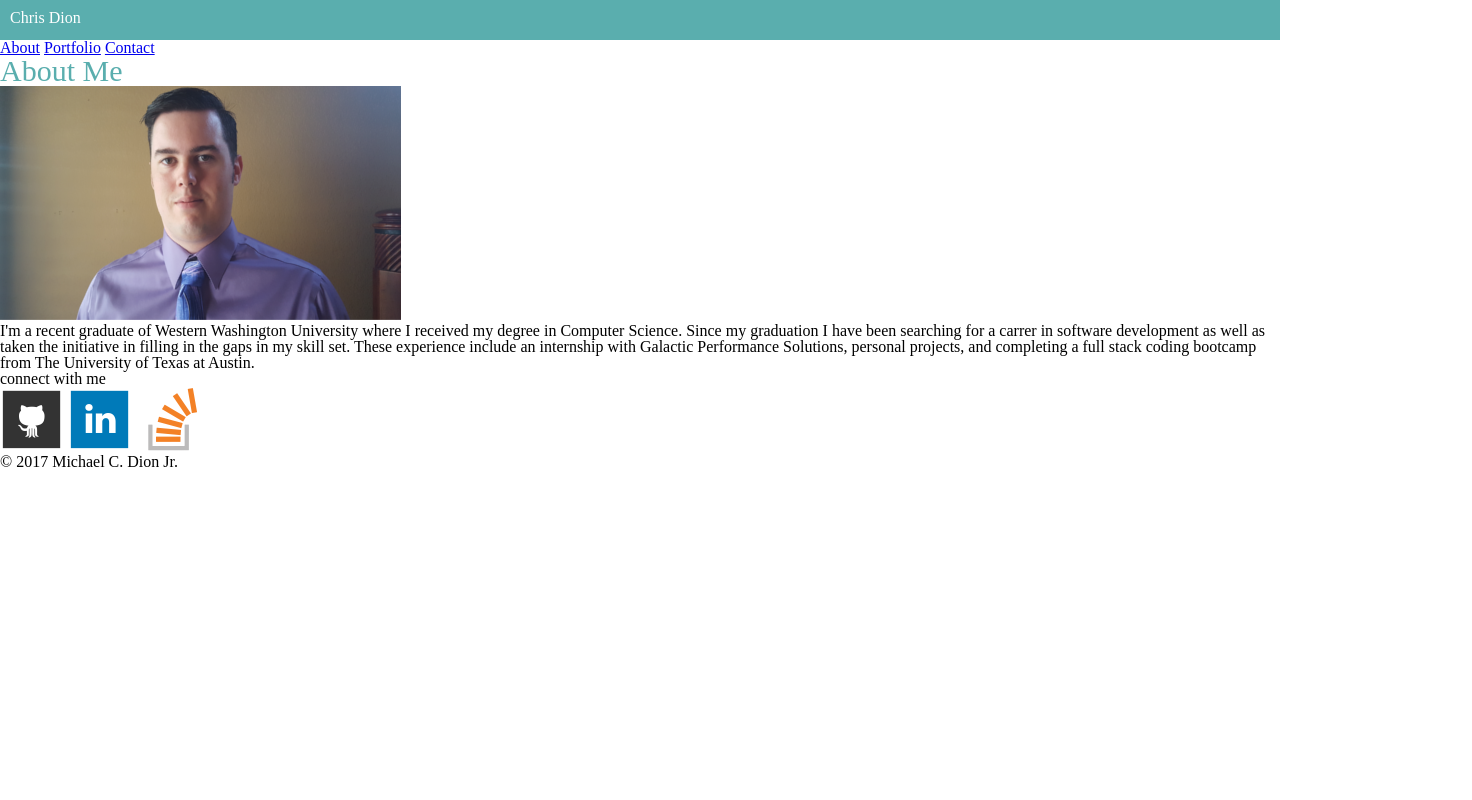
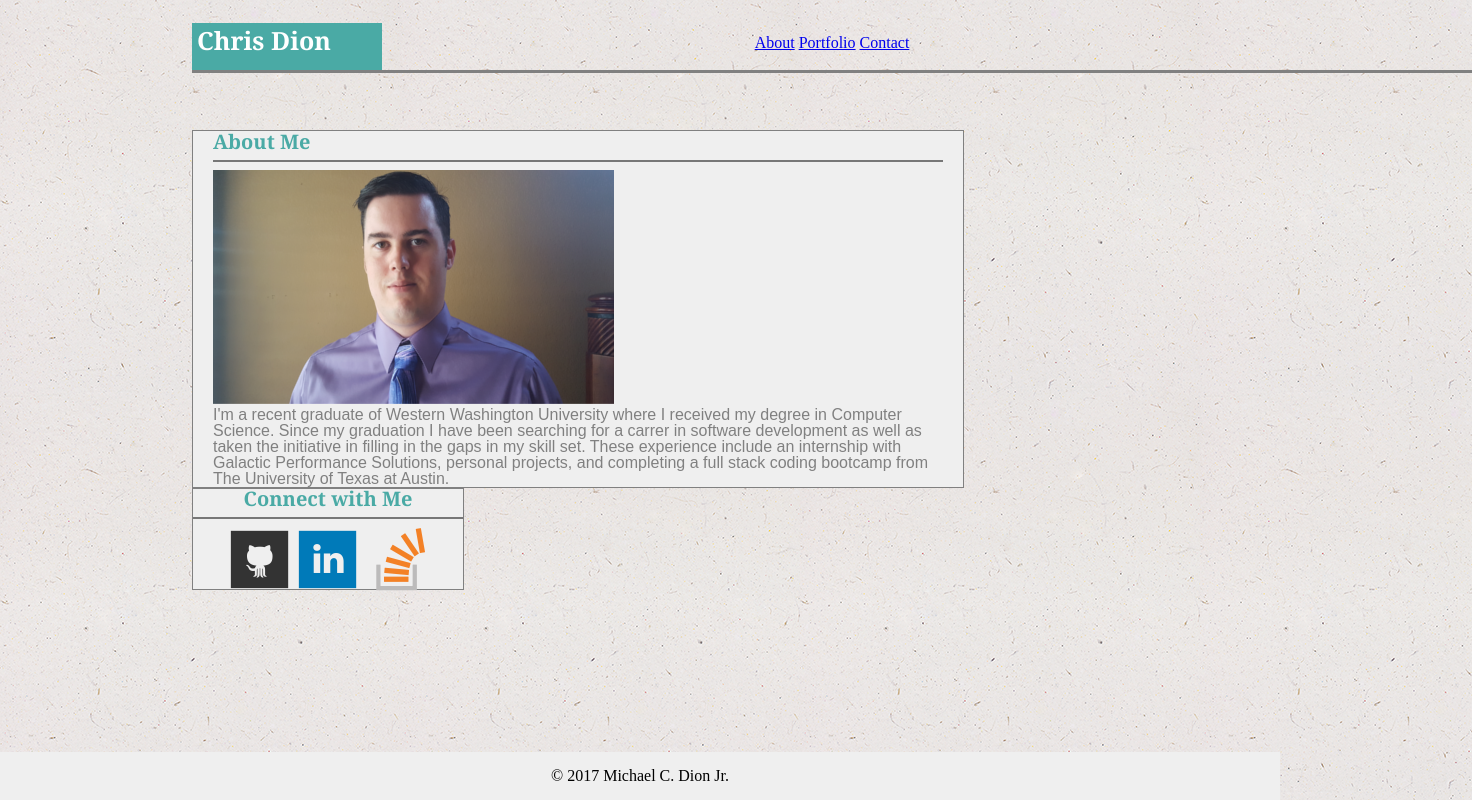
Before and after one commit to chris-dion/chris-dion.github.io, a plain HTML site: page index.html in a window 1280 px wide. Shown: the whole page, 1472 px wide, since content can reach past the window. Drawn offline with Linux system fonts and the light colour scheme.

Commit message:
need to fix connect and porfolio images

```diff
--- a/css/style.css
+++ b/css/style.css
@@ -1,17 +1,104 @@
-#name_box {
-	position: fixed
-	width:10px;
-	height:20px;
-	padding: 10px;
-	background-color: #5aaeae;
+#wrapper{
+	position: relative;
+	left: 15%;
+	margin-top: 50px;
+}
+
+.clearfix:after {
+  content: "";
+  display: table;
+  clear: both;
+}
+
+h1{
+	position: relative;
+	top: -27px;
+	background-color: #4aaaa5;
 	color: white;
+	font-family: 'Georgia', Times, Times New Roman, serif;
+	width: 180px;
+	height: 40px;
+	padding: 5px;
+	font-weight: bold;
+	font-size: 25px;
 }
 
 #main_links{
-	color: transparent;
+	height: 35px;
+	width: 100%;
+	padding-top: 35px;
+	text-align: right;
+	padding-right: 44px;
+	border-bottom: solid gray 3px;
+	position: fixed;
+	top: 0px;
+	text-align: center;
+	text-decoration: none;
 }
 
-#about_me{
-	color: #5aaeae;
-	font-size: 30px;
+#bio{
+	background-color: #efefef;
+	color: gray;
+	font-family: 'Arial', 'Helvetica Neue', Helvetica, sans-serif;
+	width: 730px;
+	padding-top: 1px;
+	padding-right: 20px;
+	padding-left: 20px;
+	margin-top: 30px;
+	margin-right: 40px;
+	border-top: solid gray 1px;
+	border-right: solid gray 1px;
+	border-bottom: solid gray 1px;
+	border-left: solid gray 1px;
 }
+
+h2{
+	font-family: 'Georgia', Times, Times New Roman, serif;
+	text-align: left;
+	color: #4aaaa5;
+	font-weight: bold;
+	font-size: 20px;
+}
+
+h4 {
+	font-family: 'Georgia', Times, Times New Roman, serif;
+	color: #4aaaa5;
+	font-weight: bold;
+	font-size: 20px;
+}
+
+body {
+	width: 100%;
+	background-image: url("../images/natural.png");
+	background-repeat: repeat;
+}
+
+hr{
+    border: none;
+    height: 2px;
+    /* Set the hr color */
+    background-color: #777777; /* Modern Browsers */
+}
+
+#connect{
+	background-color: #efefef;
+	color: #4aaaa5;
+	font-family: 'Arial', 'Helvetica Neue', Helvetica, sans-serif;
+	width: 270px;
+	height: 100PX;
+	text-align: center;
+	border-top: solid gray 1px;
+	border-right: solid gray 1px;
+	border-bottom: solid gray 1px;
+	border-left: solid gray 1px;
+}
+
+footer {
+  position: absolute;
+  right: 0;
+  bottom: 0;
+  left: 0;
+  padding: 1rem;
+  background-color: #efefef;
+  text-align: center;
+}
--- a/index.html
+++ b/index.html
@@ -5,45 +5,46 @@
 	<title>Michael C. Dion Jr.</title>
 	<link rel="stylesheet" type="text/css" href="css/reset.css">
 	<link rel="stylesheet" type="text/css" href="css/style.css">
+
 </head>
 
 <body>
-	<div>
-		<section id="name_box">
-			<h1>Chris Dion</h1>
-		</section>
+	<div id="wrapper">
+		<h1 id="name_box">Chris Dion</h1>
 
-		<section id="main_links">
+		<nav id="main_links">
 			<a href="index.html">About</a>
 			<a href="portfolio.html">Portfolio</a>
 			<a href="contact.html">Contact</a>
+		</nav>
+
+				<!--insert selfie-->
+		<section id="bio">
+			<h2>About Me</h2><hr>
+			<div class="clearfix">
+				<section style="float: left;">
+					<img src="images/portrait.png">
+				</section>
+
+				<section style="float: right;">
+					<p>I'm a recent graduate of Western Washington University where I received my degree in Computer Science. Since my graduation I have been searching for a carrer in software development as well as taken the initiative in filling in the gaps in my skill set. These experience include an internship with Galactic Performance Solutions, personal projects, and completing a full stack coding bootcamp from The University of Texas at Austin.</p>
+				</section>
+			</div>
+
 		</section>
 
-		<section>
-			<h2 id="about_me">About Me</h2>
-			<!--insert selfie-->
-			<img src="images/portrait.png">
-
-			<!--write about me file-->
-			<p>I'm a recent graduate of Western Washington University where I received my degree in Computer Science. Since my graduation I have been searching for a carrer in software development as well as taken the initiative in filling in the gaps in my skill set. These experience include an internship with Galactic Performance Solutions, personal projects, and completing a full stack coding bootcamp from The University of Texas at Austin.</p>
-		</section>
-
-
-		<section>
+		<aside id="connect">
 			<!--create a connect with me section-->
-			<h4>connect with me</h4>
+			<h4>Connect with Me</h4><hr>
 
 			<a href="#"><img src="images/git_logo.png" width="64" height="64" title="github" alt="Github Logo"></a>
 
 			<a href="#"><img src="images/linkedin_logo.png" width="64" height="64" title="linkedin" alt="Linkedin Logo"></a>
 
 			<a href="#"><img src="images/stack_logo.png" width="64" height="64" title="stack_overflow" alt="Stack Overflow Logo"></a>
-		</section>
+		</aside>
+	</div>
 
-		<div>
-			<p>&copy; 2017 Michael C. Dion Jr.</p>
-		</div>
-
-	</div>
+	<footer>&copy; 2017 Michael C. Dion Jr.</footer>
 </body>
 </html>
```
Also changed, not shown: contact.html (+14 -13 lines), portfolio.html (+20 -21 lines), images/RPS.jpg (added), images/hangman.png (added), images/natural.png (added), images/readme.txt (added), images/rpg.png (added), images/trivia.jpg (added), images/widget.png (added).
